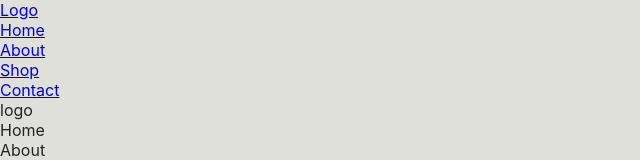
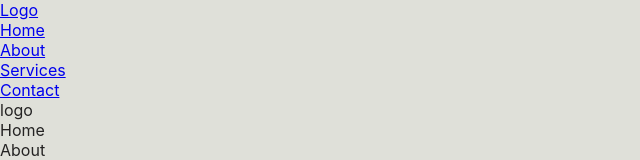
Before and after one commit to Lu-Smith/react_headers, a React (Create React App) app: page / in a window 1280 px wide. Shown: the top 160 px of the page, without its empty margins (0-640 px from the left). Built offline with nearby package versions, Linux system fonts and the light colour scheme.

Commit message:
Created pages

```diff
--- a/src/components/HeaderOne.tsx
+++ b/src/components/HeaderOne.tsx
@@ -8,7 +8,7 @@ const HeaderOne = () => {
     <ul>
       <li><Link to='/'>Home</Link></li>
       <li><Link to='/about'>About</Link></li>
-      <li><Link to='/shop'>Shop</Link></li>
+      <li><Link to='/shop'>Services</Link></li>
       <li><Link to='/contact'>Contact</Link></li>
     </ul>
   </nav>
--- a/src/index.css
+++ b/src/index.css
@@ -3,6 +3,7 @@
   margin: 0;
   padding: 0;
 }
+
 body {
   font-family: -apple-system, BlinkMacSystemFont, 'Segoe UI', 'Roboto', 'Oxygen',
     'Ubuntu', 'Cantarell', 'Fira Sans', 'Droid Sans', 'Helvetica Neue',
```
Also changed, not shown: src/components/pages/About.tsx (added, +10 -0 lines), src/components/pages/Contact.tsx (added, +9 -0 lines), src/components/pages/Home.tsx (added, +9 -0 lines), src/components/pages/Services.tsx (added, +9 -0 lines).
